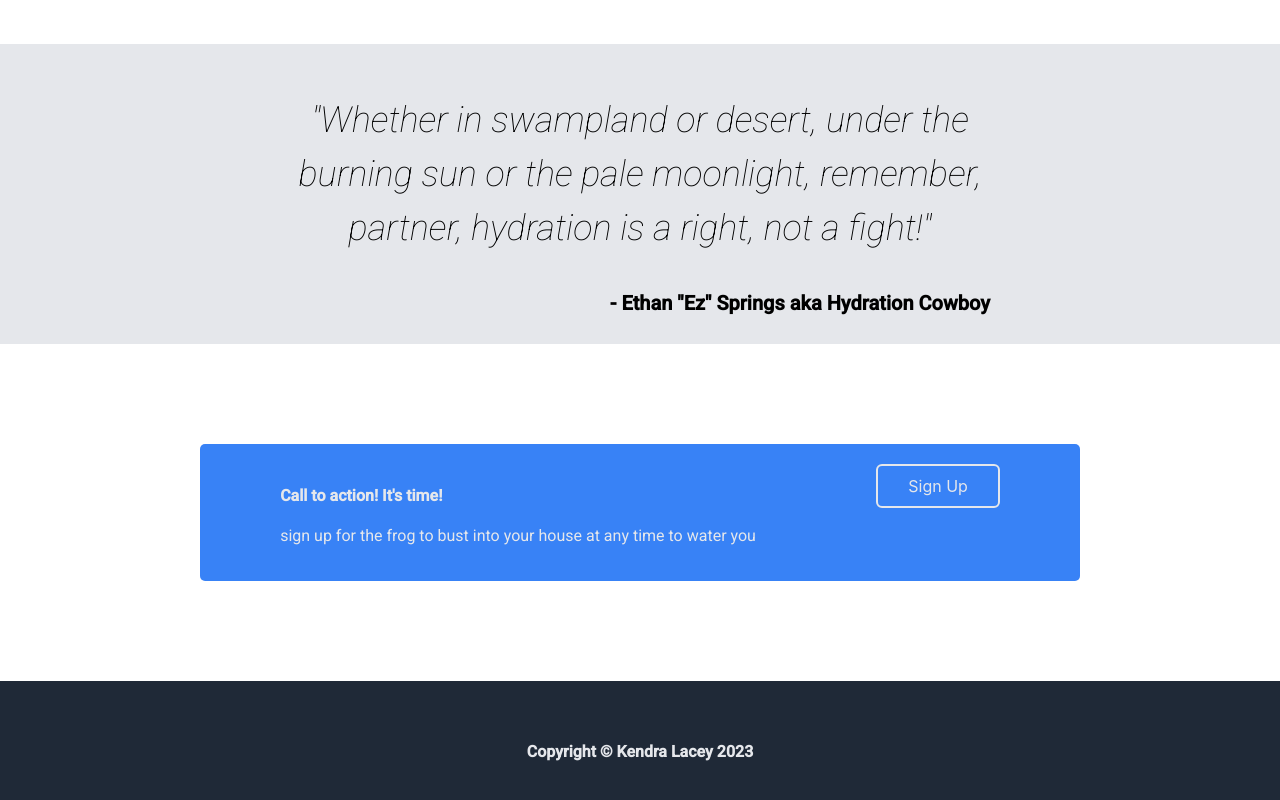
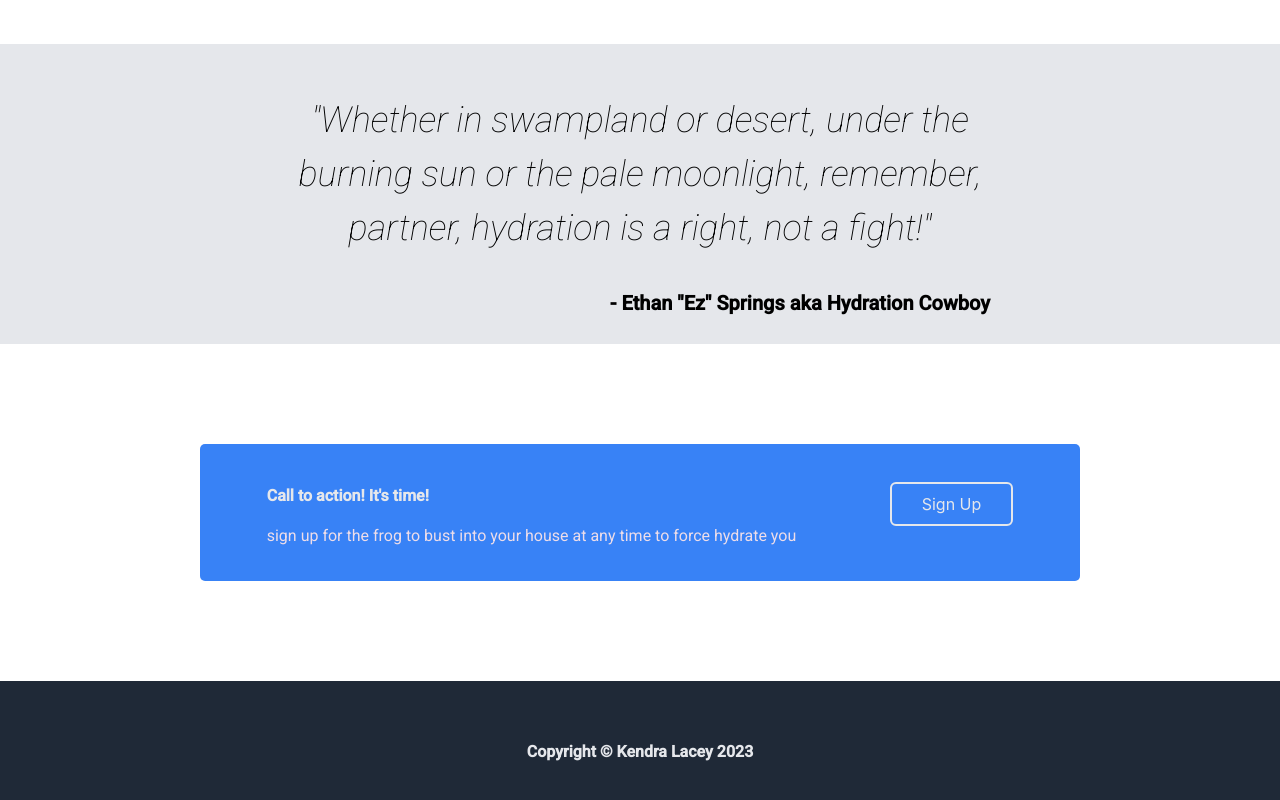
Before and after one commit to kendra-lacey/landing-page, a plain HTML site: page index.html in a window 1280 px wide. Shown: the part 1433-2233 px from the top of the page. Drawn offline with Linux system fonts and the light colour scheme.

Commit message:
update readme

```diff
--- a/index.html
+++ b/index.html
@@ -87,7 +87,7 @@
       <div id="action-box">
         <div>
           <h4>Call to action! It's time!</h4>
-          <p>sign up for the frog to bust into your house at any time to water you</p>
+          <p>sign up for the frog to bust into your house at any time to force hydrate you</p>
         </div>
         <a href="https://drawin-frogs.com/#251a6124-a38b-4294-a3ac-fe4eaa70e2e8">
         <button>Sign Up</button>
--- a/styles.css
+++ b/styles.css
@@ -212,6 +212,7 @@ p {
   color: #e5e7eb;
   background: #3882f6;
   padding: 10px 30px;
+  margin-top: 18px;
 }
 
 footer {
@@ -221,3 +222,7 @@ footer {
   font-family: "Roboto", sans-serif;
   font-size: 16px;
 }
+
+#action-box p {
+  color: #eddde9;
+}
```
Also changed, not shown: 1 other file.
